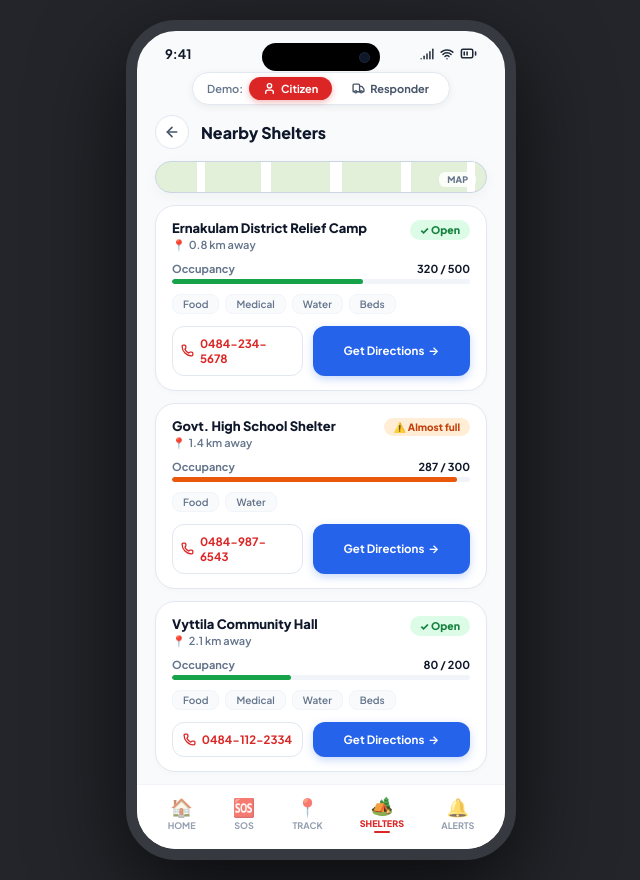
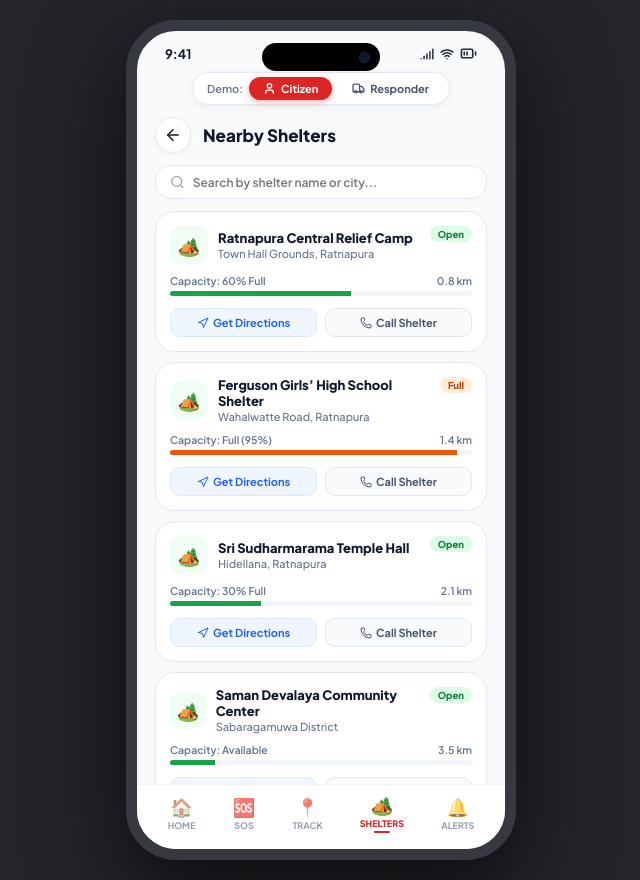
Before and after one commit to lakshani281/emergencyx-platform, a React (Vite) app in the folder client/: page / in a window 1280 px wide. Both pictures are taken after a click on the button "View all →". Shown: the whole page, without its empty margins (319-959 px from the left). Built offline with nearby package versions, Linux system fonts and the light colour scheme.

Commit message:
refactor(shelters): populate Sri Lankan emergency shelter directories with live occupancy ratios

```diff
--- a/client/src/components/SheltersScreen.tsx
+++ b/client/src/components/SheltersScreen.tsx
@@ -1,14 +1,15 @@
-import React from 'react';
+import React, { useState } from 'react';
 import {
   ArrowLeft,
   MapPin,
+  Navigation,
   Phone,
+  Search,
   Signal,
   Wifi,
   BatteryMedium,
   User,
-  Truck,
-  ShieldAlert
+  Truck
 } from 'lucide-react';
 
 interface SheltersScreenProps {
@@ -22,47 +23,63 @@ export const SheltersScreen: React.FC<SheltersScreenProps> = ({
   onNavigateTab,
   onSwitchRole
 }) => {
-  const shelters = [
+  const [searchQuery, setSearchQuery] = useState('');
+
+  const sheltersList = [
     {
       id: 1,
-      name: 'Ernakulam District Relief Camp',
-      distance: '0.8 km away',
+      name: 'Ratnapura Central Relief Camp',
+      location: 'Town Hall Grounds, Ratnapura',
+      distance: '0.8 km',
+      capacity: '60% Full',
       status: 'Open',
-      statusType: 'open',
-      occupancy: 320,
-      totalCapacity: 500,
-      percentage: (320 / 500) * 100,
-      barColor: '#16a34a',
-      tags: ['Food', 'Medical', 'Water', 'Beds'],
-      phone: '0484-234-5678'
+      statusBg: '#dcfce7',
+      statusColor: '#15803d',
+      occupancyRatio: 60,
+      phone: '0452222222'
     },
     {
       id: 2,
-      name: 'Govt. High School Shelter',
-      distance: '1.4 km away',
-      status: 'Almost full',
-      statusType: 'warning',
-      occupancy: 287,
-      totalCapacity: 300,
-      percentage: (287 / 300) * 100,
-      barColor: '#ea580c',
-      tags: ['Food', 'Water'],
-      phone: '0484-987-6543'
+      name: 'Ferguson Girls’ High School Shelter',
+      location: 'Wahalwatte Road, Ratnapura',
+      distance: '1.4 km',
+      capacity: 'Full (95%)',
+      status: 'Full',
+      statusBg: '#ffedd5',
+      statusColor: '#c2410c',
+      occupancyRatio: 95,
+      phone: '0452222333'
     },
     {
       id: 3,
-      name: 'Vyttila Community Hall',
-      distance: '2.1 km away',
+      name: 'Sri Sudharmarama Temple Hall',
+      location: 'Hidellana, Ratnapura',
+      distance: '2.1 km',
+      capacity: '30% Full',
       status: 'Open',
-      statusType: 'open',
-      occupancy: 80,
-      totalCapacity: 200,
-      percentage: (80 / 200) * 100,
-      barColor: '#16a34a',
-      tags: ['Food', 'Medical', 'Water', 'Beds'],
-      phone: '0484-112-2334'
+      statusBg: '#dcfce7',
+      statusColor: '#15803d',
+      occupancyRatio: 30,
+      phone: '0452222444'
+    },
+    {
+      id: 4,
+      name: 'Saman Devalaya Community Center',
+      location: 'Sabaragamuwa District',
+      distance: '3.5 km',
+      capacity: 'Available',
+      status: 'Open',
+      statusBg: '#dcfce7',
+      statusColor: '#15803d',
+      occupancyRatio: 15,
+      phone: '0452222555'
     }
   ];
+
+  const filteredShelters = sheltersList.filter(s =>
+    s.name.toLowerCase().includes(searchQuery.toLowerCase()) ||
+    s.location.toLowerCase().includes(searchQuery.toLowerCase())
+  );
 
   return (
     <div style={{
@@ -74,7 +91,6 @@ export const SheltersScreen: React.FC<SheltersScreenProps> = ({
       justifyContent: 'center',
       padding: '20px'
     }}>
-      {/* Phone Mockup Frame */}
       <div style={{
         position: 'relative',
         width: '390px',
@@ -134,7 +150,7 @@ export const SheltersScreen: React.FC<SheltersScreenProps> = ({
           </div>
         </div>
 
-        {/* Demo Quick Selector Capsule */}
+        {/* Top Demo Selector Capsule */}
         <div style={{
           marginTop: '6px',
           marginRight: 'auto',
@@ -194,306 +210,175 @@ export const SheltersScreen: React.FC<SheltersScreenProps> = ({
           </button>
         </div>
 
-        {/* Scrollable Body */}
+        {/* Scrollable Shelters Body */}
         <div style={{
           flex: 1,
-          padding: '8px 18px 12px 18px',
+          padding: '10px 18px 12px 18px',
           overflowY: 'auto',
           display: 'flex',
           flexDirection: 'column',
           gap: '12px'
         }}>
 
-          {/* Header Title with Back Button */}
+          {/* Header Bar */}
           <div style={{ display: 'flex', alignItems: 'center', gap: '12px', marginTop: '2px' }}>
             <button
+              type="button"
               onClick={onBack}
               style={{
-                width: '34px',
-                height: '34px',
+                width: '36px',
+                height: '36px',
+                backgroundColor: '#ffffff',
                 borderRadius: '50%',
-                backgroundColor: '#ffffff',
-                border: '1px solid #e2e8f0',
                 display: 'flex',
                 alignItems: 'center',
                 justifyContent: 'center',
+                border: '1px solid #e2e8f0',
                 cursor: 'pointer',
-                color: '#475569'
+                boxShadow: '0 2px 6px rgba(0,0,0,0.04)'
               }}
             >
-              <ArrowLeft size={16} strokeWidth={2.5} />
+              <ArrowLeft size={18} color="#0f172a" />
             </button>
-            <h2 style={{ fontSize: '16px', fontWeight: '800', color: '#0f172a' }}>
+            <h2 style={{ fontSize: '17px', fontWeight: '800', color: '#0f172a' }}>
               Nearby Shelters
             </h2>
           </div>
 
-          {/* Map Vector Mockup with Multi-Shelter Pins */}
+          {/* Search Box */}
           <div style={{
-            width: '100%',
-            height: '190px',
-            backgroundColor: '#e2f0d9',
-            borderRadius: '20px',
-            position: 'relative',
-            overflow: 'hidden',
-            border: '1.5px solid #cbd5e1',
-            boxShadow: '0 4px 14px rgba(0,0,0,0.04)'
+            backgroundColor: '#ffffff',
+            borderRadius: '16px',
+            padding: '8px 14px',
+            border: '1px solid #e2e8f0',
+            display: 'flex',
+            alignItems: 'center',
+            gap: '8px',
+            boxShadow: '0 2px 6px rgba(0,0,0,0.02)'
           }}>
-            {/* Map Roads Vector */}
-            <svg width="100%" height="100%" style={{ position: 'absolute', top: 0, left: 0 }}>
-              <line x1="45" y1="0" x2="45" y2="190" stroke="#ffffff" strokeWidth="8" />
-              <line x1="110" y1="0" x2="110" y2="190" stroke="#ffffff" strokeWidth="10" />
-              <line x1="180" y1="0" x2="180" y2="190" stroke="#ffffff" strokeWidth="12" />
-              <line x1="250" y1="0" x2="250" y2="190" stroke="#ffffff" strokeWidth="10" />
-              <line x1="315" y1="0" x2="315" y2="190" stroke="#ffffff" strokeWidth="8" />
-
-              <line x1="0" y1="35" x2="360" y2="35" stroke="#ffffff" strokeWidth="8" />
-              <line x1="0" y1="75" x2="360" y2="75" stroke="#ffffff" strokeWidth="10" />
-              <line x1="0" y1="120" x2="360" y2="120" stroke="#ffffff" strokeWidth="12" />
-              <line x1="0" y1="165" x2="360" y2="165" stroke="#ffffff" strokeWidth="8" />
-            </svg>
-
-            <div style={{
-              position: 'absolute',
-              top: '10px',
-              right: '10px',
-              backgroundColor: 'rgba(255,255,255,0.85)',
-              padding: '2px 8px',
-              borderRadius: '6px',
-              fontSize: '9px',
-              fontWeight: '800',
-              color: '#64748b'
-            }}>
-              MAP
-            </div>
-
-            {/* Shelter Pin 1 (Green 'S') */}
-            <div style={{
-              position: 'absolute',
-              left: '96px',
-              top: '64px',
-              width: '22px',
-              height: '22px',
-              backgroundColor: '#16a34a',
-              borderRadius: '50%',
-              display: 'flex',
-              alignItems: 'center',
-              justifyContent: 'center',
-              color: '#ffffff',
-              fontSize: '10px',
-              fontWeight: '800',
-              boxShadow: '0 2px 6px rgba(22,163,74,0.4)',
-              border: '2px solid #ffffff'
-            }}>
-              S
-            </div>
-
-            {/* Shelter Pin 2 (Green 'S') */}
-            <div style={{
-              position: 'absolute',
-              left: '196px',
-              top: '90px',
-              width: '22px',
-              height: '22px',
-              backgroundColor: '#16a34a',
-              borderRadius: '50%',
-              display: 'flex',
-              alignItems: 'center',
-              justifyContent: 'center',
-              color: '#ffffff',
-              fontSize: '10px',
-              fontWeight: '800',
-              boxShadow: '0 2px 6px rgba(22,163,74,0.4)',
-              border: '2px solid #ffffff'
-            }}>
-              S
-            </div>
-
-            {/* Shelter Pin 3 (Green 'S') */}
-            <div style={{
-              position: 'absolute',
-              left: '270px',
-              top: '55px',
-              width: '22px',
-              height: '22px',
-              backgroundColor: '#16a34a',
-              borderRadius: '50%',
-              display: 'flex',
-              alignItems: 'center',
-              justifyContent: 'center',
-              color: '#ffffff',
-              fontSize: '10px',
-              fontWeight: '800',
-              boxShadow: '0 2px 6px rgba(22,163,74,0.4)',
-              border: '2px solid #ffffff'
-            }}>
-              S
-            </div>
-
-            {/* User Current Location Pin (Orange dot) */}
-            <div style={{
-              position: 'absolute',
-              left: '145px',
-              top: '110px',
-              width: '20px',
-              height: '20px',
-              backgroundColor: '#ea580c',
-              borderRadius: '50%',
-              display: 'flex',
-              alignItems: 'center',
-              justifyContent: 'center',
-              color: '#ffffff',
-              fontSize: '12px',
-              fontWeight: '900',
-              border: '2px solid #ffffff',
-              boxShadow: '0 2px 6px rgba(234,88,12,0.45)'
-            }}>
-              •
-            </div>
+            <Search size={16} color="#94a3b8" />
+            <input
+              type="text"
+              placeholder="Search by shelter name or city..."
+              value={searchQuery}
+              onChange={(e) => setSearchQuery(e.target.value)}
+              style={{
+                border: 'none',
+                outline: 'none',
+                fontSize: '12px',
+                width: '100%',
+                color: '#0f172a',
+                fontWeight: '600'
+              }}
+            />
           </div>
 
           {/* Shelters List Cards */}
-          <div style={{ display: 'flex', flexDirection: 'column', gap: '12px' }}>
-            {shelters.map((item) => (
+          <div style={{ display: 'flex', flexDirection: 'column', gap: '10px' }}>
+            {filteredShelters.map((shelter) => (
               <div
-                key={item.id}
+                key={shelter.id}
                 style={{
                   backgroundColor: '#ffffff',
                   borderRadius: '20px',
-                  padding: '14px 16px',
+                  padding: '14px',
                   border: '1px solid #e2e8f0',
-                  boxShadow: '0 2px 6px rgba(0,0,0,0.02)',
                   display: 'flex',
                   flexDirection: 'column',
-                  gap: '10px'
+                  gap: '8px',
+                  boxShadow: '0 2px 8px rgba(0,0,0,0.02)'
                 }}
               >
-                {/* Top Row: Name and Status Badge */}
                 <div style={{ display: 'flex', justifyContent: 'space-between', alignItems: 'flex-start' }}>
-                  <div>
-                    <h3 style={{ fontSize: '13px', fontWeight: '800', color: '#0f172a' }}>
-                      {item.name}
-                    </h3>
-                    <div style={{ display: 'flex', alignItems: 'center', gap: '3px', marginTop: '2px' }}>
-                      <span style={{ fontSize: '11px' }}>📍</span>
-                      <span style={{ fontSize: '11px', color: '#64748b', fontWeight: '600' }}>
-                        {item.distance}
-                      </span>
+                  <div style={{ display: 'flex', alignItems: 'center', gap: '10px' }}>
+                    <div style={{
+                      width: '38px',
+                      height: '38px',
+                      backgroundColor: '#f0fdf4',
+                      borderRadius: '12px',
+                      display: 'flex',
+                      alignItems: 'center',
+                      justifyContent: 'center',
+                      fontSize: '18px'
+                    }}>
+                      🏕️
+                    </div>
+                    <div>
+                      <h4 style={{ fontSize: '13px', fontWeight: '800', color: '#0f172a' }}>{shelter.name}</h4>
+                      <p style={{ fontSize: '11px', color: '#64748b', fontWeight: '500', marginTop: '1px' }}>{shelter.location}</p>
                     </div>
                   </div>
 
-                  {item.statusType === 'open' ? (
-                    <span style={{
-                      backgroundColor: '#dcfce7',
-                      color: '#15803d',
-                      fontSize: '10.5px',
-                      fontWeight: '800',
-                      padding: '3px 10px',
-                      borderRadius: '9999px',
-                      display: 'flex',
-                      alignItems: 'center',
-                      gap: '3px'
-                    }}>
-                      ✓ Open
-                    </span>
-                  ) : (
-                    <span style={{
-                      backgroundColor: '#ffedd5',
-                      color: '#c2410c',
-                      fontSize: '10px',
-                      fontWeight: '800',
-                      padding: '3px 10px',
-                      borderRadius: '9999px',
-                      display: 'flex',
-                      alignItems: 'center',
-                      gap: '3px'
-                    }}>
-                      ⚠️ Almost full
-                    </span>
-                  )}
+                  <span style={{
+                    backgroundColor: shelter.statusBg,
+                    color: shelter.statusColor,
+                    fontSize: '9.5px',
+                    fontWeight: '800',
+                    padding: '2px 8px',
+                    borderRadius: '9999px'
+                  }}>
+                    {shelter.status}
+                  </span>
                 </div>
 
-                {/* Occupancy Bar */}
-                <div>
-                  <div style={{ display: 'flex', justifyContent: 'space-between', fontSize: '11px', fontWeight: '700', marginBottom: '4px' }}>
-                    <span style={{ color: '#64748b' }}>Occupancy</span>
-                    <span style={{ color: '#0f172a' }}>{item.occupancy} / {item.totalCapacity}</span>
+                {/* Capacity Progress Bar */}
+                <div style={{ marginTop: '2px' }}>
+                  <div style={{ display: 'flex', justifyContent: 'space-between', fontSize: '10.5px', fontWeight: '600', color: '#64748b', marginBottom: '4px' }}>
+                    <span>Capacity: {shelter.capacity}</span>
+                    <span>{shelter.distance}</span>
                   </div>
                   <div style={{ width: '100%', height: '5px', backgroundColor: '#f1f5f9', borderRadius: '4px', overflow: 'hidden' }}>
                     <div style={{
-                      width: `${item.percentage}%`,
+                      width: `${shelter.occupancyRatio}%`,
                       height: '100%',
-                      backgroundColor: item.barColor,
-                      borderRadius: '4px'
+                      backgroundColor: shelter.occupancyRatio > 80 ? '#ea580c' : '#16a34a'
                     }} />
                   </div>
                 </div>
 
-                {/* Facility Tags */}
-                <div style={{ display: 'flex', flexWrap: 'wrap', gap: '6px' }}>
-                  {item.tags.map((tag, idx) => (
-                    <span
-                      key={idx}
-                      style={{
-                        backgroundColor: '#f8fafc',
-                        border: '1px solid #f1f5f9',
-                        color: '#64748b',
-                        fontSize: '10px',
-                        fontWeight: '600',
-                        padding: '3px 10px',
-                        borderRadius: '8px'
-                      }}
-                    >
-                      {tag}
-                    </span>
-                  ))}
-                </div>
-
-                {/* Action Buttons: Call & Get Directions */}
-                <div style={{ display: 'grid', gridTemplateColumns: '1fr 1.2fr', gap: '10px', marginTop: '2px' }}>
-                  <a
-                    href={`tel:${item.phone}`}
-                    style={{
-                      display: 'flex',
-                      alignItems: 'center',
-                      justifyContent: 'center',
-                      gap: '6px',
-                      padding: '9px 8px',
-                      backgroundColor: '#ffffff',
-                      border: '1.5px solid #e2e8f0',
-                      borderRadius: '12px',
-                      color: '#dc2626',
-                      fontSize: '11.5px',
-                      fontWeight: '700',
-                      textDecoration: 'none'
-                    }}
-                  >
-                    <Phone size={13} strokeWidth={2.4} />
-                    <span>{item.phone}</span>
-                  </a>
-
+                {/* Directions and Call Buttons */}
+                <div style={{ display: 'grid', gridTemplateColumns: '1fr 1fr', gap: '8px', marginTop: '4px' }}>
                   <button
                     type="button"
-                    onClick={() => alert(`Navigating to ${item.name}...`)}
                     style={{
+                      backgroundColor: '#eff6ff',
+                      color: '#2563eb',
+                      border: '1px solid #dbeafe',
+                      borderRadius: '10px',
+                      padding: '7px 0',
+                      fontSize: '11px',
+                      fontWeight: '700',
                       display: 'flex',
                       alignItems: 'center',
                       justifyContent: 'center',
                       gap: '4px',
-                      padding: '9px 12px',
-                      backgroundColor: '#2563eb',
-                      border: 'none',
-                      borderRadius: '12px',
-                      color: '#ffffff',
-                      fontSize: '11.5px',
-                      fontWeight: '700',
-                      cursor: 'pointer',
-                      boxShadow: '0 3px 8px rgba(37,99,235,0.25)'
+                      cursor: 'pointer'
                     }}
                   >
+                    <Navigation size={12} />
                     <span>Get Directions</span>
-                    <span>→</span>
                   </button>
+
+                  <a
+                    href={`tel:${shelter.phone}`}
+                    style={{
+                      backgroundColor: '#f8fafc',
+                      color: '#475569',
+                      border: '1px solid #e2e8f0',
+                      borderRadius: '10px',
+                      padding: '7px 0',
+                      fontSize: '11px',
+                      fontWeight: '700',
+                      display: 'flex',
+                      alignItems: 'center',
+                      justifyContent: 'center',
+                      gap: '4px',
+                      textDecoration: 'none'
+                    }}
+                  >
+                    <Phone size={12} />
+                    <span>Call Shelter</span>
+                  </a>
                 </div>
               </div>
             ))}
@@ -510,45 +395,28 @@ export const SheltersScreen: React.FC<SheltersScreenProps> = ({
           justifyContent: 'space-around',
           alignItems: 'center'
         }}>
-          {/* HOME */}
-          <div
-            onClick={() => onNavigateTab('home')}
-            style={{ display: 'flex', flexDirection: 'column', alignItems: 'center', cursor: 'pointer', opacity: 0.7 }}
-          >
+          <div onClick={() => onNavigateTab('home')} style={{ display: 'flex', flexDirection: 'column', alignItems: 'center', cursor: 'pointer', opacity: 0.7 }}>
             <span style={{ fontSize: '18px' }}>🏠</span>
             <span style={{ fontSize: '9px', fontWeight: '700', color: '#64748b', marginTop: '2px' }}>HOME</span>
           </div>
 
-          {/* SOS */}
-          <div
-            onClick={() => onNavigateTab('sos')}
-            style={{ display: 'flex', flexDirection: 'column', alignItems: 'center', cursor: 'pointer', opacity: 0.7 }}
-          >
+          <div onClick={() => onNavigateTab('sos')} style={{ display: 'flex', flexDirection: 'column', alignItems: 'center', cursor: 'pointer', opacity: 0.7 }}>
             <span style={{ fontSize: '18px' }}>🆘</span>
             <span style={{ fontSize: '9px', fontWeight: '700', color: '#64748b', marginTop: '2px' }}>SOS</span>
           </div>
 
-          {/* TRACK */}
-          <div
-            onClick={() => onNavigateTab('track')}
-            style={{ display: 'flex', flexDirection: 'column', alignItems: 'center', cursor: 'pointer', opacity: 0.7 }}
-          >
+          <div onClick={() => onNavigateTab('track')} style={{ display: 'flex', flexDirection: 'column', alignItems: 'center', cursor: 'pointer', opacity: 0.7 }}>
             <span style={{ fontSize: '18px' }}>📍</span>
             <span style={{ fontSize: '9px', fontWeight: '700', color: '#64748b', marginTop: '2px' }}>TRACK</span>
           </div>
 
-          {/* SHELTERS ACTIVE */}
           <div style={{ display: 'flex', flexDirection: 'column', alignItems: 'center', cursor: 'pointer' }}>
             <span style={{ fontSize: '18px' }}>🏕️</span>
             <span style={{ fontSize: '9px', fontWeight: '800', color: '#dc2626', marginTop: '2px' }}>SHELTERS</span>
             <div style={{ width: '16px', height: '2.5px', backgroundColor: '#dc2626', borderRadius: '4px', marginTop: '2px' }} />
           </div>
 
-          {/* ALERTS */}
-          <div
-            onClick={() => onNavigateTab('alerts')}
-            style={{ display: 'flex', flexDirection: 'column', alignItems: 'center', cursor: 'pointer', opacity: 0.7 }}
-          >
+          <div onClick={() => onNavigateTab('alerts')} style={{ display: 'flex', flexDirection: 'column', alignItems: 'center', cursor: 'pointer', opacity: 0.7 }}>
             <span style={{ fontSize: '18px' }}>🔔</span>
             <span style={{ fontSize: '9px', fontWeight: '700', color: '#64748b', marginTop: '2px' }}>ALERTS</span>
           </div>
```
